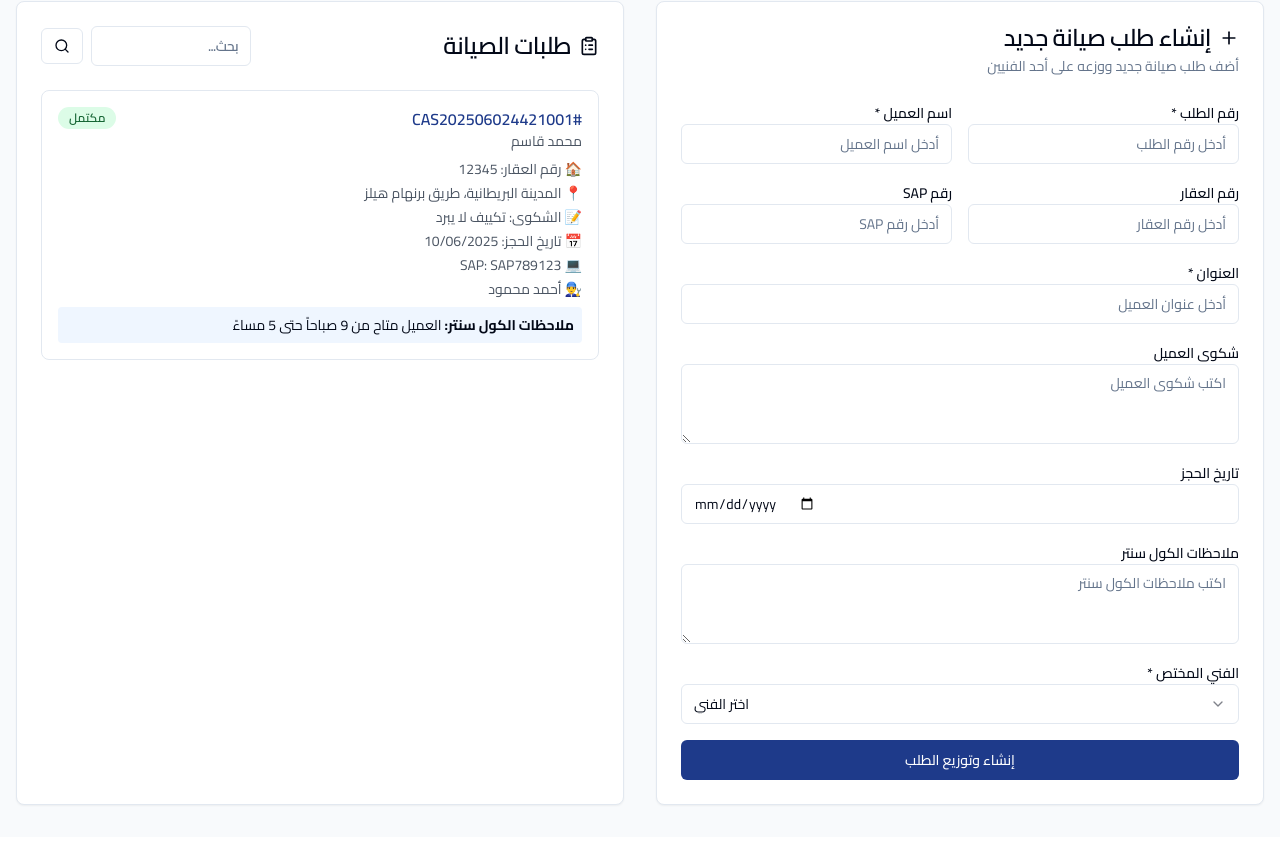
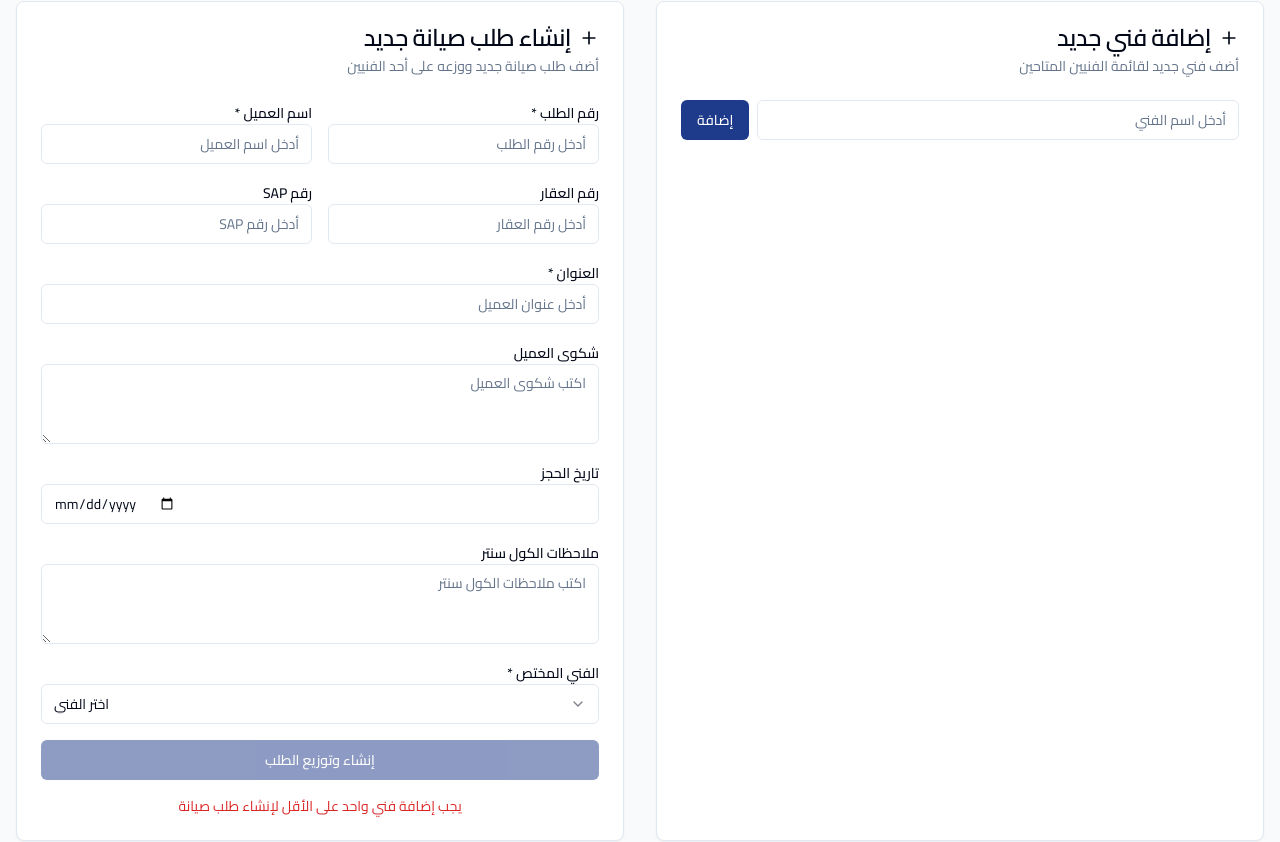
Before and after one commit to yossefflix/araby-tech-flow-system, a React (Vite) app: page /call-center-work-order in a window 1280 px wide. Shown: the part 234-1076 px from the top of the page. Built offline with nearby package versions, Linux system fonts and the light colour scheme.

Commit message:
Remove sample data from Call Center page
Removes the sample work orders and technician names from the Call Center work order page, allowing the user to add their own data.

```diff
--- a/src/pages/CallCenterWorkOrder.tsx
+++ b/src/pages/CallCenterWorkOrder.tsx
@@ -28,22 +28,7 @@ interface WorkOrder {
 
 const CallCenterWorkOrder = () => {
   const { toast } = useToast();
-  const [orders, setOrders] = useState<WorkOrder[]>([
-    {
-      id: '1',
-      orderNumber: 'CAS202506024421001',
-      customerName: 'محمد قاسم',
-      propertyNumber: '12345',
-      address: 'المدينة البريطانية، طريق برنهام هيلز',
-      customerComplaint: 'تكييف لا يبرد',
-      bookingDate: '10/06/2025',
-      callCenterNotes: 'العميل متاح من 9 صباحاً حتى 5 مساءً',
-      sapNumber: 'SAP789123',
-      technician: 'أحمد محمود',
-      status: 'completed',
-      createdAt: '10/06/2025'
-    }
-  ]);
+  const [orders, setOrders] = useState<WorkOrder[]>([]);
 
   const [newOrder, setNewOrder] = useState({
     orderNumber: '',
@@ -57,13 +42,50 @@ const CallCenterWorkOrder = () => {
     technician: ''
   });
 
-  const technicians = ['أحمد محمود', 'محمد علي', 'خالد حسن', 'عمر سعد'];
+  const [technicians, setTechnicians] = useState<string[]>([]);
+  const [newTechnician, setNewTechnician] = useState('');
+
+  const handleAddTechnician = () => {
+    if (!newTechnician.trim()) {
+      toast({
+        title: "خطأ",
+        description: "يرجى إدخال اسم الفني",
+        variant: "destructive"
+      });
+      return;
+    }
+
+    if (technicians.includes(newTechnician)) {
+      toast({
+        title: "خطأ",
+        description: "هذا الفني موجود بالفعل",
+        variant: "destructive"
+      });
+      return;
+    }
+
+    setTechnicians([...technicians, newTechnician]);
+    setNewTechnician('');
+    toast({
+      title: "تم إضافة الفني بنجاح",
+      description: `تم إضافة ${newTechnician} لقائمة الفنيين`,
+    });
+  };
 
   const handleCreateOrder = () => {
     if (!newOrder.orderNumber || !newOrder.customerName || !newOrder.address) {
       toast({
         title: "خطأ",
         description: "يرجى ملء الحقول المطلوبة (رقم الطلب، اسم العميل، العنوان)",
+        variant: "destructive"
+      });
+      return;
+    }
+
+    if (!newOrder.technician) {
+      toast({
+        title: "خطأ",
+        description: "يرجى اختيار الفني المختص",
         variant: "destructive"
       });
       return;
@@ -197,6 +219,45 @@ const CallCenterWorkOrder = () => {
         </div>
 
         <div className="grid lg:grid-cols-2 gap-8">
+          {/* Add Technician */}
+          <Card>
+            <CardHeader>
+              <CardTitle className="flex items-center gap-2">
+                <Plus className="h-5 w-5" />
+                إضافة فني جديد
+              </CardTitle>
+              <CardDescription>
+                أضف فني جديد لقائمة الفنيين المتاحين
+              </CardDescription>
+            </CardHeader>
+            <CardContent className="space-y-4">
+              <div className="flex gap-2">
+                <Input
+                  value={newTechnician}
+                  onChange={(e) => setNewTechnician(e.target.value)}
+                  placeholder="أدخل اسم الفني"
+                  onKeyPress={(e) => e.key === 'Enter' && handleAddTechnician()}
+                />
+                <Button onClick={handleAddTechnician}>
+                  إضافة
+                </Button>
+              </div>
+
+              {technicians.length > 0 && (
+                <div>
+                  <Label>الفنيين المضافين:</Label>
+                  <div className="flex flex-wrap gap-2 mt-2">
+                    {technicians.map((tech, index) => (
+                      <Badge key={index} variant="secondary">
+                        {tech}
+                      </Badge>
+                    ))}
+                  </div>
+                </div>
+              )}
+            </CardContent>
+          </Card>
+
           {/* Create New Order */}
           <Card>
             <CardHeader>
@@ -305,14 +366,24 @@ const CallCenterWorkOrder = () => {
                 </Select>
               </div>
 
-              <Button onClick={handleCreateOrder} className="w-full">
+              <Button
+                onClick={handleCreateOrder}
+                className="w-full"
+                disabled={technicians.length === 0}
+              >
                 إنشاء وتوزيع الطلب
               </Button>
+
+              {technicians.length === 0 && (
+                <p className="text-sm text-red-600 text-center">
+                  يجب إضافة فني واحد على الأقل لإنشاء طلب صيانة
+                </p>
+              )}
             </CardContent>
           </Card>
 
           {/* Orders List */}
-          <Card>
+          <Card className="lg:col-span-2">
             <CardHeader>
               <CardTitle className="flex items-center justify-between">
                 <span className="flex items-center gap-2">
@@ -328,6 +399,13 @@ const CallCenterWorkOrder = () => {
               </CardTitle>
             </CardHeader>
             <CardContent>
+              {orders.length === 0 ? (
+                <div className="text-center py-8 text-gray-500">
+                  <ClipboardList className="h-12 w-12 mx-auto mb-4 text-gray-300" />
+                  <p>لا توجد طلبات صيانة حتى الآن</p>
+                  <p className="text-sm">ابدأ بإنشاء طلب صيانة جديد</p>
+                </div>
+              ) : (
                 <div className="space-y-4 max-h-96 overflow-y-auto">
                   {orders.map((order) => (
                     <div key={order.id} className="border rounded-lg p-4 hover:bg-gray-50 transition-colors">
@@ -358,6 +436,7 @@ const CallCenterWorkOrder = () => {
                     </div>
                   ))}
                 </div>
+              )}
             </CardContent>
           </Card>
         </div>
```
Lines whose indentation alone changed are shown as unchanged.
